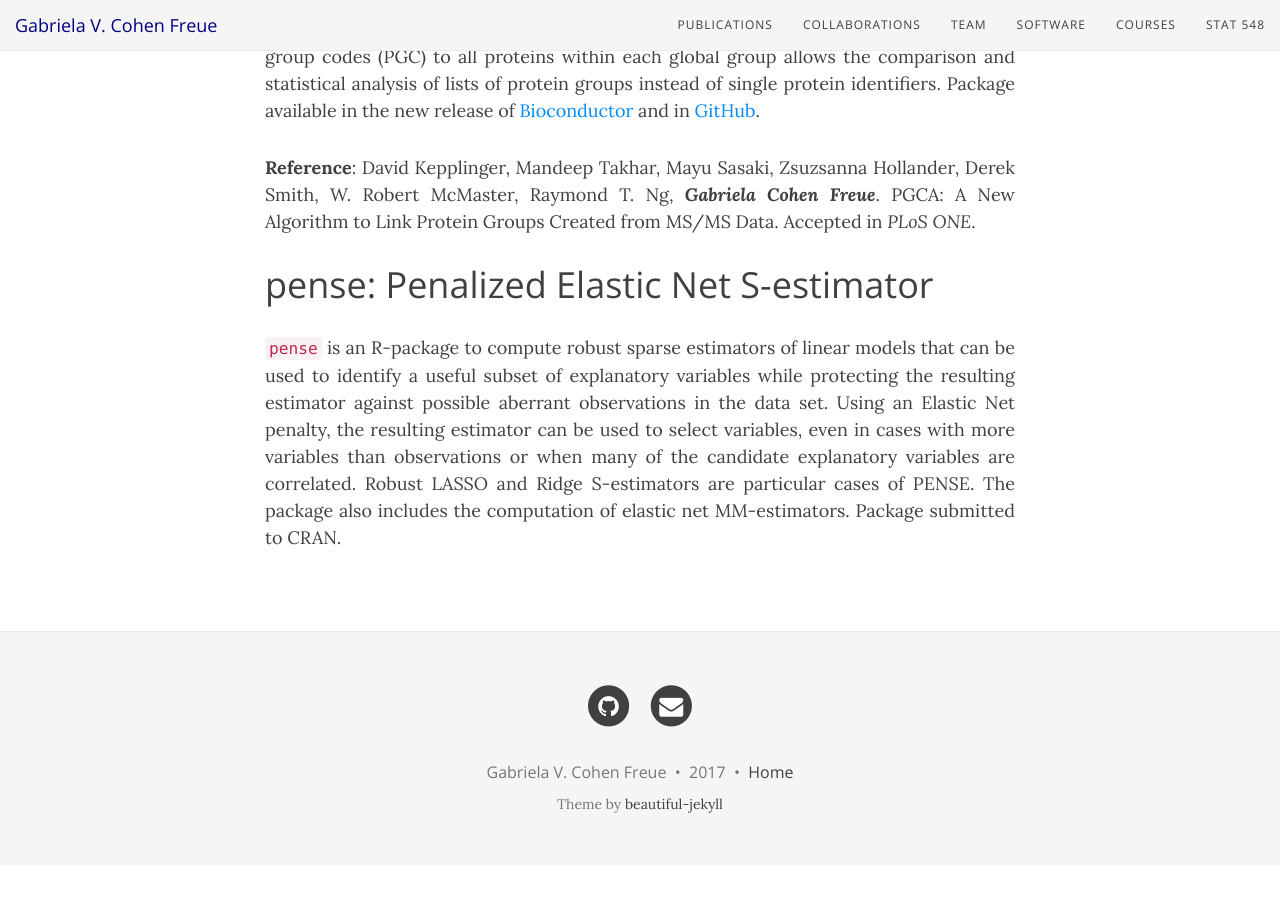
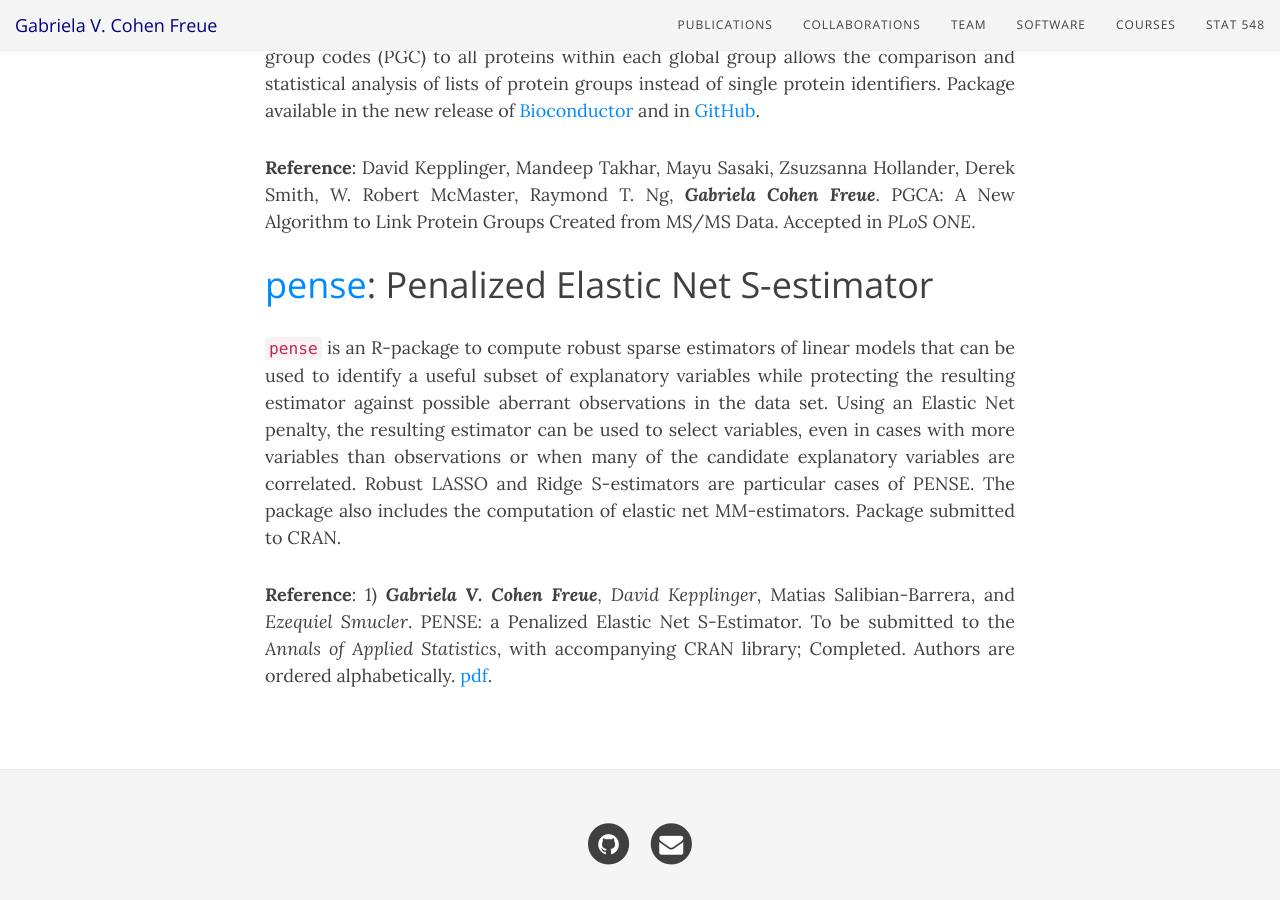
Before and after one commit to gcohenfr/gcohenfr.github.io, a Jekyll site: the page built from software.md, in a window 1280 px wide and 900 px high, scrolled down 1014 px. Built offline with Jekyll 4.4.1, drawn with Linux system fonts in a browser that asks for light colours; nearby versions of some CDN libraries; before the commit the page ends 1879 px from its top, so only the background shows below that.

Commit message:
added pense package

```diff
--- a/software.md
+++ b/software.md
@@ -19,5 +19,7 @@
 
 **Reference**: David Kepplinger, Mandeep Takhar, Mayu Sasaki, Zsuzsanna Hollander, Derek Smith, W. Robert McMaster, Raymond T. Ng, ***Gabriela Cohen Freue***. PGCA: A New Algorithm to Link Protein Groups Created from MS/MS Data. Accepted in *PLoS ONE*.
 
-# pense: Penalized Elastic Net S-estimator
+# [pense](https://cran.r-project.org/package=pense): Penalized Elastic Net S-estimator
 `pense` is an R-package to compute robust sparse estimators of linear models that can be used to identify a useful subset of explanatory variables while protecting the resulting estimator against possible aberrant observations in the data set. Using an Elastic Net penalty, the resulting estimator can be used to select variables, even in cases with more variables than observations or when many of the candidate explanatory variables are correlated. Robust LASSO and Ridge S-estimators are particular cases of PENSE. The package also includes the computation of elastic net MM-estimators. Package submitted to CRAN.
+
+**Reference**: 1) ***Gabriela V. Cohen Freue***, *David Kepplinger*, Matias Salibian-Barrera, and *Ezequiel Smucler*. PENSE: a Penalized Elastic Net S-Estimator. To be submitted to the *Annals of Applied Statistics*, with accompanying CRAN library; Completed. Authors are ordered alphabetically. [pdf](https://gcohenfr.github.io/pdfs/PENSE_manuscript.pdf).
```
Also changed, not shown: _posts/2017-10-23-test-markdown.md (+1 -1 lines), pub.md (+1 -1 lines).
